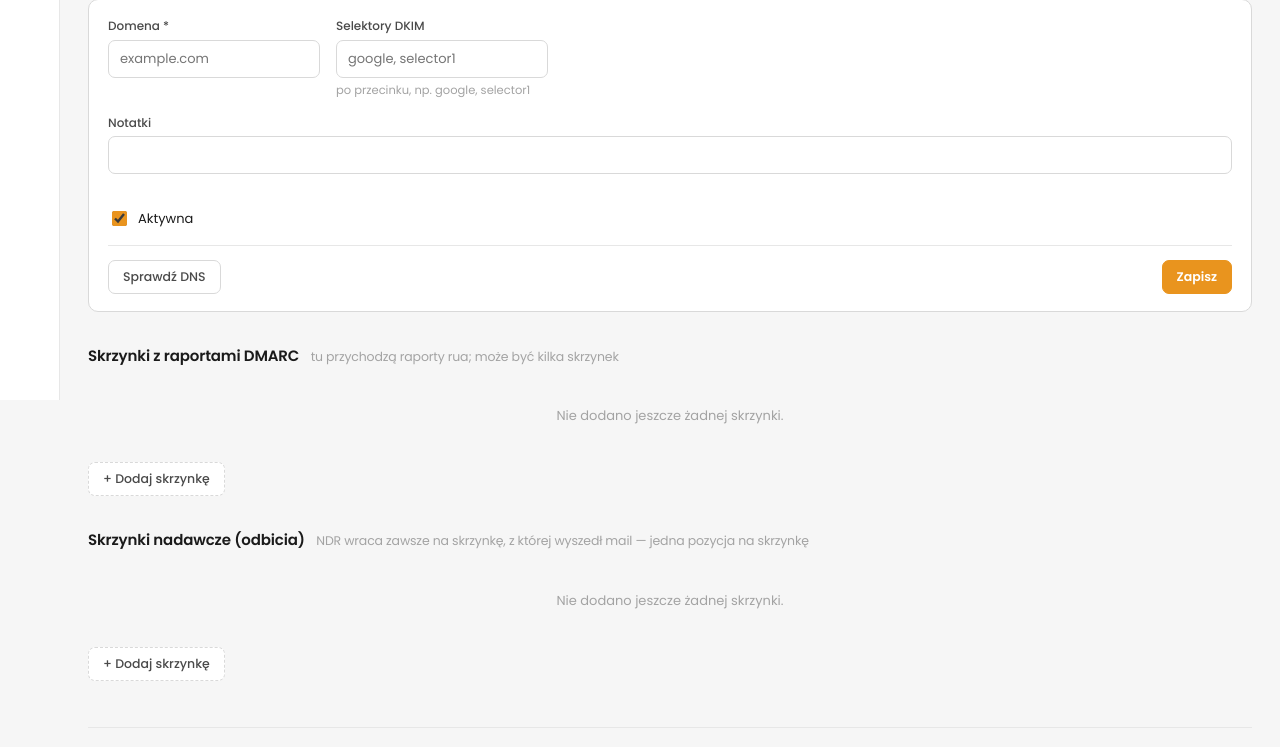
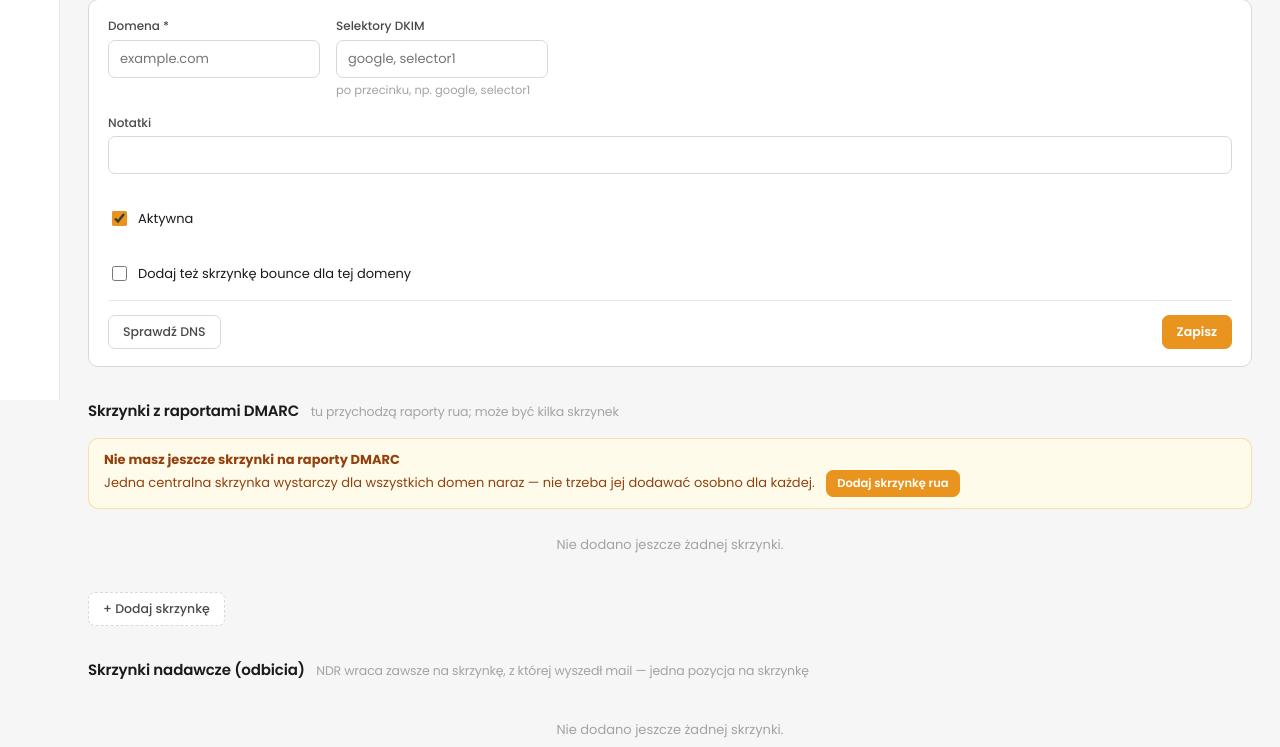
Before and after one commit to adamrogon/ruaReader, a FastAPI app: page /settings in a window 1280 px wide, after a click that opens the changed part. Shown: the part 400-1147 px from the top of the page. Run offline with FastAPI, Linux system fonts and the light colour scheme; data that the repository does not hold is empty.

Commit message:
Add domain+bounce-mailbox in one form; nudge for a missing rua mailbox
The "Add domain" form gains an optional inline section to create its bounce
mailbox in the same submit — a domain has exactly one natural bounce mailbox,
so bundling them removes a round trip. Rua mailboxes are deliberately left
out of this: one rua mailbox typically serves every domain, so asking for it
per-domain would be the wrong shape. Instead, Settings shows a one-time
banner when no rua mailbox exists yet, linking straight to that form.

Validation happens before any write: if the bounce fields are incomplete,
neither the domain nor the mailbox is created, avoiding a half-saved domain
with no working mailbox.

Fixed along the way: the bounce sub-form's `hidden` attribute was overridden
by its own .form-grid class (display:grid beats the UA [hidden] rule), so it
showed even before the checkbox was checked — moved `hidden` to a plain
wrapper div.

Co-Authored-By: Claude Sonnet 5 <noreply@anthropic.com>

```diff
--- a/deliverability/i18n.py
+++ b/deliverability/i18n.py
@@ -741,6 +741,27 @@ MESSAGES: dict = {
         "pl": "Wszystkie raporty rua trafiają w domeny z Twojej listy. Nic do posprzątania.",
         "en": "Every rua report matches a monitored domain. Nothing to reconcile.",
     },
+
+    # --- Combined add-domain-plus-bounce-mailbox flow -------------------------
+    "settings.add_bounce_now": {
+        "pl": "Dodaj też skrzynkę bounce dla tej domeny",
+        "en": "Also add a bounce mailbox for this domain",
+    },
+    "field.bounce_name_hint": {
+        "pl": "puste = użyta zostanie nazwa domeny",
+        "en": "blank = the domain name is used",
+    },
+
+    # --- One-time nudge to add a central rua mailbox --------------------------
+    "settings.no_rua_nudge_title": {
+        "pl": "Nie masz jeszcze skrzynki na raporty DMARC",
+        "en": "You don't have a DMARC report mailbox yet",
+    },
+    "settings.no_rua_nudge_body": {
+        "pl": "Jedna centralna skrzynka wystarczy dla wszystkich domen naraz — nie trzeba jej dodawać osobno dla każdej.",
+        "en": "One central mailbox is enough for every domain at once — no need to add it per domain.",
+    },
+    "settings.no_rua_nudge_cta": {"pl": "Dodaj skrzynkę rua", "en": "Add rua mailbox"},
 }
 
 
--- a/deliverability/web/app.py
+++ b/deliverability/web/app.py
@@ -346,10 +346,24 @@ def save_domain(
     dkim_selectors: str = Form(""),
     notes: str = Form(""),
     enabled: Optional[str] = Form(None),
+    # Optional inline "also add a bounce mailbox for this domain" — only
+    # offered when adding a brand-new domain (domain_id is None). A domain has
+    # at most one natural bounce mailbox, unlike rua, which is shared across
+    # every domain and so is never asked for here — see the module docstring.
+    add_bounce: Optional[str] = Form(None),
+    bounce_name: str = Form(""),
+    bounce_host: str = Form(""),
+    bounce_port: int = Form(993),
+    bounce_ssl: Optional[str] = Form(None),
+    bounce_username: str = Form(""),
+    bounce_password: str = Form(""),
+    bounce_folder: str = Form("INBOX"),
+    bounce_processed_folder: str = Form(""),
 ):
     lang = _resolve_request_lang(request)
     ctx = _context()
-    repo = DomainConfigRepository(ctx["database"], ctx["settings"].project_id)
+    domain_repo = DomainConfigRepository(ctx["database"], ctx["settings"].project_id)
+    mailbox_repo = MailboxConfigRepository(ctx["database"], ctx["settings"].project_id)
 
     clean_name = (name or "").strip().lower()
     if not clean_name:
@@ -357,15 +371,52 @@ def save_domain(
 
     selectors = _selectors_from_form(dkim_selectors)
     is_enabled = enabled is not None
+    is_new = not domain_id
 
+    # --- Validate everything before writing anything ------------------------
+    # Two repositories are involved; without a shared transaction, the only
+    # way to avoid a half-created domain-with-no-mailbox is to check both
+    # halves up front and only then touch the database.
+    if is_new and domain_repo.get_by_name(clean_name):
+        return _settings_redirect(lang, error="domain_exists")
+
+    want_bounce = is_new and add_bounce is not None
+    bounce_fields: Optional[Dict[str, Any]] = None
+    if want_bounce:
+        if not bounce_host.strip() or not bounce_username.strip():
+            return _settings_redirect(lang, error="required")
+
+        clean_bounce_name = bounce_name.strip() or clean_name
+        if any(m["name"] == clean_bounce_name for m in mailbox_repo.list_all()):
+            return _settings_redirect(lang, error="mailbox_exists")
+
+        bounce_fields = {
+            "name": clean_bounce_name,
+            "kind": "bounce",
+            "host": bounce_host.strip(),
+            "port": int(bounce_port),
+            "ssl": bounce_ssl is not None,
+            "username": bounce_username.strip(),
+            "folder": (bounce_folder or "INBOX").strip(),
+            "processed_folder": bounce_processed_folder.strip() or None,
+            "domain": clean_name,
+            "enabled": True,
+        }
+        if bounce_password:
+            try:
+                bounce_fields["password_encrypted"] = encrypt_secret(bounce_password)
+            except SecretsError:
+                return _settings_redirect(lang, error="no_secret_key")
+
+    # --- Now write ------------------------------------------------------------
     if domain_id:
-        repo.update(
+        domain_repo.update(
             domain_id, name=clean_name, dkim_selectors=selectors, notes=notes, enabled=is_enabled
         )
     else:
-        if repo.get_by_name(clean_name):
-            return _settings_redirect(lang, error="domain_exists")
-        repo.create(name=clean_name, dkim_selectors=selectors, notes=notes, enabled=is_enabled)
+        domain_repo.create(name=clean_name, dkim_selectors=selectors, notes=notes, enabled=is_enabled)
+        if bounce_fields:
+            mailbox_repo.create(**bounce_fields)
 
     return _settings_redirect(lang, notice="domain_saved")
 
--- a/deliverability/web/templates/settings.html
+++ b/deliverability/web/templates/settings.html
@@ -27,6 +27,60 @@
         <span>{{ t('field.enabled') }}</span>
       </label>
     </div>
+
+    {% if not item %}
+      {# Only offered on a brand-new domain. A domain has at most one natural
+         bounce mailbox, so this makes sense to bundle here — unlike rua,
+         which is shared across every domain and is never asked for per-domain. #}
+      <label class="field-check" style="margin-top:14px">
+        <input type="checkbox" name="add_bounce" class="js-toggle-bounce">
+        <span>{{ t('settings.add_bounce_now') }}</span>
+      </label>
+      {# The `hidden` attribute must live on a plain wrapper, not directly on
+         .form-grid — that class sets display:grid, which (being a class
+         selector) beats the UA stylesheet's [hidden]{display:none} rule and
+         would leave the section visibly showing despite `hidden` being set. #}
+      <div class="js-bounce-subform" hidden style="margin-top:12px; padding-top:12px; border-top:1px dashed var(--border)">
+        <div class="form-grid">
+          <label class="field">
+            <span class="field-label">{{ t('field.name') }}</span>
+            <input type="text" name="bounce_name" autocomplete="off">
+            <span class="field-hint">{{ t('field.bounce_name_hint') }}</span>
+          </label>
+          <label class="field">
+            <span class="field-label">{{ t('field.host') }}</span>
+            <input type="text" name="bounce_host" placeholder="imap.gmail.com" autocomplete="off">
+          </label>
+          <label class="field field-narrow">
+            <span class="field-label">{{ t('field.port') }}</span>
+            <input type="number" name="bounce_port" value="993" min="1" max="65535">
+          </label>
+          <label class="field">
+            <span class="field-label">{{ t('field.username') }}</span>
+            <input type="text" name="bounce_username" placeholder="outreach@example.com" autocomplete="off">
+          </label>
+          <label class="field">
+            <span class="field-label">{{ t('field.password') }}</span>
+            <input type="password" name="bounce_password" autocomplete="new-password">
+            <span class="field-hint">{{ t('field.password_hint_new') }}</span>
+          </label>
+          <label class="field">
+            <span class="field-label">{{ t('field.folder') }}</span>
+            <input type="text" name="bounce_folder" value="INBOX" autocomplete="off">
+          </label>
+          <label class="field">
+            <span class="field-label">{{ t('field.processed_folder') }}</span>
+            <input type="text" name="bounce_processed_folder" autocomplete="off">
+            <span class="field-hint">{{ t('field.processed_hint') }}</span>
+          </label>
+          <label class="field-check">
+            <input type="checkbox" name="bounce_ssl" checked>
+            <span>{{ t('field.ssl') }}</span>
+          </label>
+        </div>
+      </div>
+    {% endif %}
+
     <div class="form-actions">
       <button type="button" class="btn btn-ghost js-test-domain">{{ t('btn.test_domain') }}</button>
       <span class="test-result"></span>
@@ -260,7 +314,16 @@
 {% endif %}
 
 {# --- Rua mailboxes -------------------------------------------------------- #}
-<h2>{{ t('settings.mailboxes_rua') }} <span class="hint">{{ t('settings.mailboxes_rua_hint') }}</span></h2>
+<h2 id="rua-section">{{ t('settings.mailboxes_rua') }} <span class="hint">{{ t('settings.mailboxes_rua_hint') }}</span></h2>
+{% if not rua_mailboxes %}
+  <div class="banner banner-warning">
+    <strong>{{ t('settings.no_rua_nudge_title') }}</strong><br>
+    {{ t('settings.no_rua_nudge_body') }}
+    <button type="button" class="btn btn-primary btn-sm js-edit" data-target="rua-add" style="margin-left:8px">
+      {{ t('settings.no_rua_nudge_cta') }}
+    </button>
+  </div>
+{% endif %}
 <div class="cfg-list">{{ mailbox_rows('rua', rua_mailboxes) }}</div>
 <button type="button" class="btn btn-add js-edit" data-target="rua-add">+ {{ t('settings.add_mailbox') }}</button>
 <div class="cfg-edit" id="rua-add" hidden>{{ mailbox_form('rua', none, 'mbform-new-rua') }}</div>
@@ -287,6 +350,16 @@ async function postTest(url, body) {
   }
   return res.json();
 }
+
+// In the "add domain" form, the bounce-mailbox fields only need to be filled
+// (and required-checked server-side) when the user actually wants them —
+// toggle their visibility with the checkbox rather than always showing them.
+document.querySelectorAll('.js-toggle-bounce').forEach(checkbox => {
+  checkbox.addEventListener('change', () => {
+    const subform = checkbox.closest('form').querySelector('.js-bounce-subform');
+    if (subform) subform.hidden = !checkbox.checked;
+  });
+});
 
 // Show/hide the inline add and edit forms.
 document.querySelectorAll('.js-edit').forEach(btn => {
```
